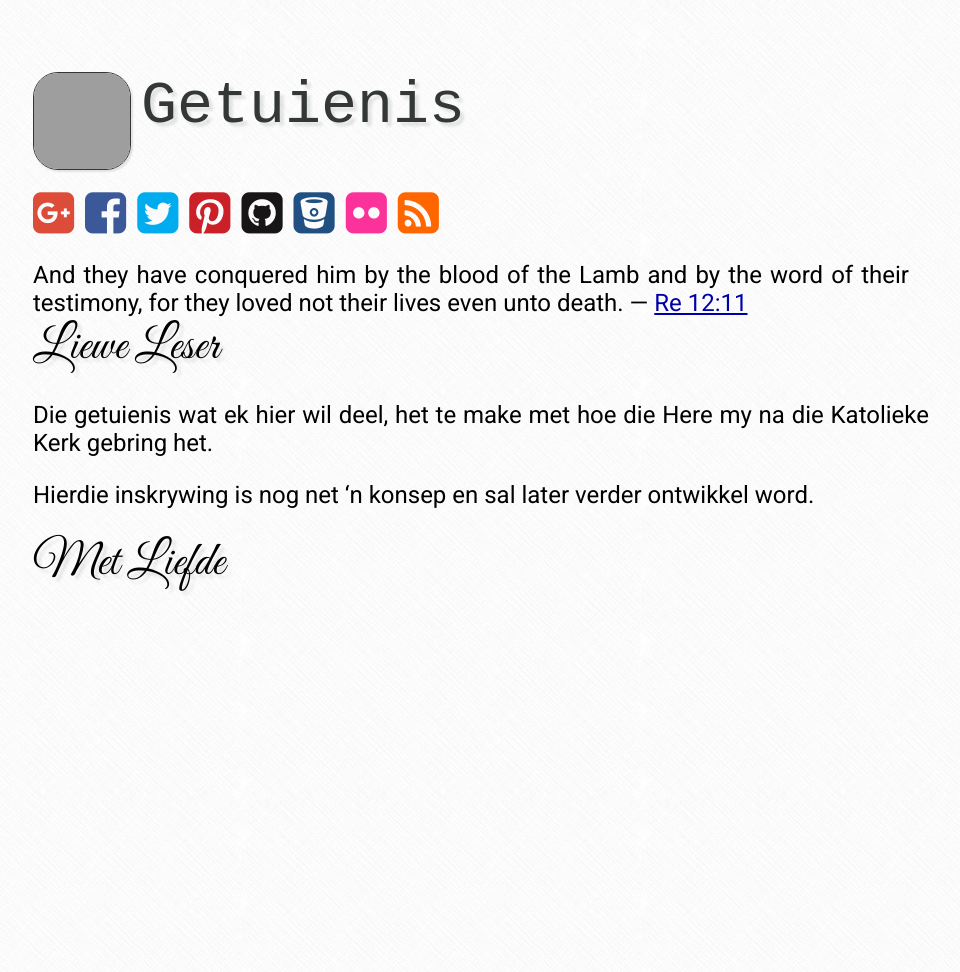
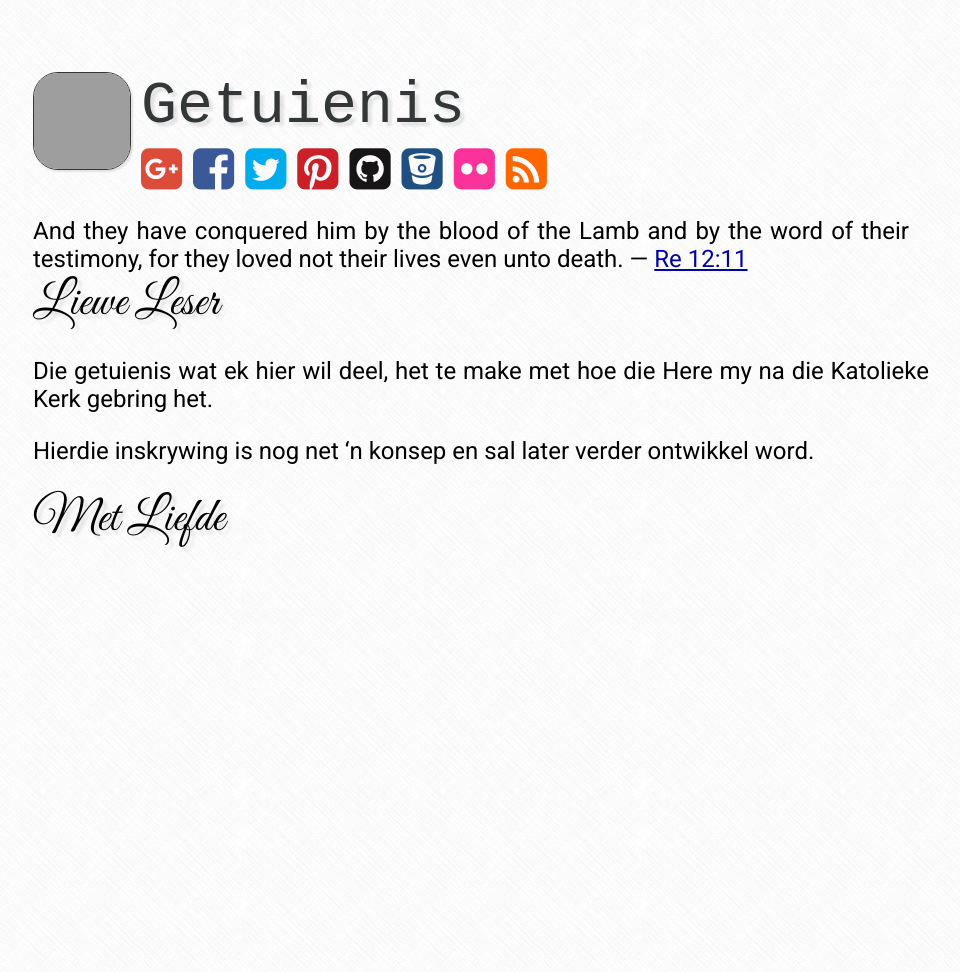
Before and after one commit to afrikatoliek/afrikatoliek.github.io, a Jekyll site: the page built from _posts/2014-11-04-getuienis.md, in a window 1280 px wide. Shown: the whole page, without its empty margins (159-1119 px from the left). Built offline with Jekyll 4.4.1, drawn with Linux system fonts in a browser that asks for light colours; nearby versions of some CDN libraries; some web fonts are replaced; grey boxes are pictures that could not be loaded.

Commit message:
Tema verstellings.

```diff
--- a/css/screen.css
+++ b/css/screen.css
@@ -64,7 +64,6 @@ table {
   font-weight: normal;
   color: #333737;
   text-shadow: 4px 4px 3px rgba(0,0,0,0.1);
-  height: 112px;
 }
 
 .site .heading a:link {
@@ -87,11 +86,9 @@ table {
 .site .heading .title {
   vertical-align: text-top;
   text-align: left;
-  height: 112px;
 }
 
 .site .heading .thumb {
-  height: 112px;
   margin-right: 10px;
 }
 
```
